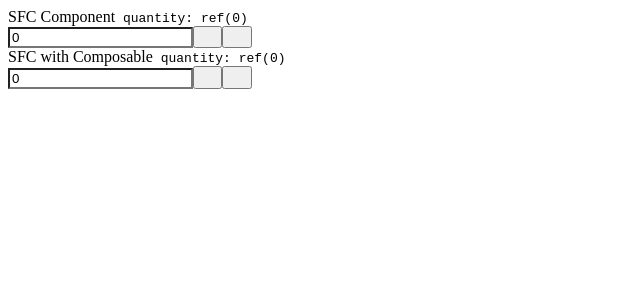
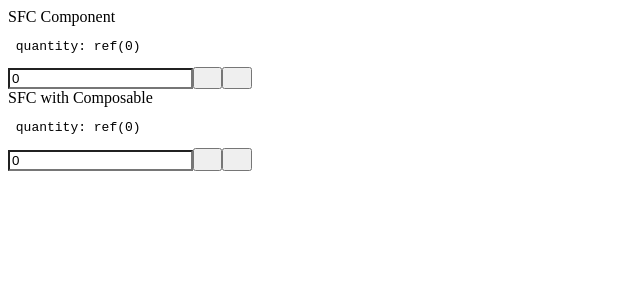
Before and after one commit to Krutie/numeric-input-components-layer, a Nuxt app: page / in a window 1280 px wide. Shown: the top 300 px of the page, without its empty margins (0-640 px from the left). Built offline with nearby package versions, Linux system fonts and the light colour scheme; some icons are missing.

Commit message:
repalce kbd with pre

```diff
--- a/components/SFCComposableInput.vue
+++ b/components/SFCComposableInput.vue
@@ -1,7 +1,7 @@
 <template>
     <div class="py-4 text-center flex items-center justify-center flex-col">
         <span class="block pb-2 font-mono">SFC with Composable</span>
-        <kbd class="block"> quantity: ref({{ quantity }}) </kbd>
+        <pre> quantity: ref({{ quantity }}) </pre>
         <div class="grid grid-rows-2 grid-flow-col gap-0 p-2 text-center w-max my-0 mx-auto">
             <input
                 type="number"
--- a/components/SFCInput.vue
+++ b/components/SFCInput.vue
@@ -1,7 +1,7 @@
 <template>
     <div class="py-4 text-center flex items-center justify-center flex-col">
-        <span class="block pb-2 font-mono">SFC Component</span>
-        <kbd class="block"> quantity: ref({{ quantity }}) </kbd>
+        <span class="pb-2 font-mono">SFC Component</span>
+        <pre> quantity: ref({{ quantity }}) </pre>
         <div class="grid grid-rows-2 grid-flow-col gap-0 p-2 text-center w-max my-0 mx-auto">
             <input type="number"
                    class="border-2 border-r-0 row-span-2 p-4 w-14 rounded-tl-lg rounded-bl-lg"
```
